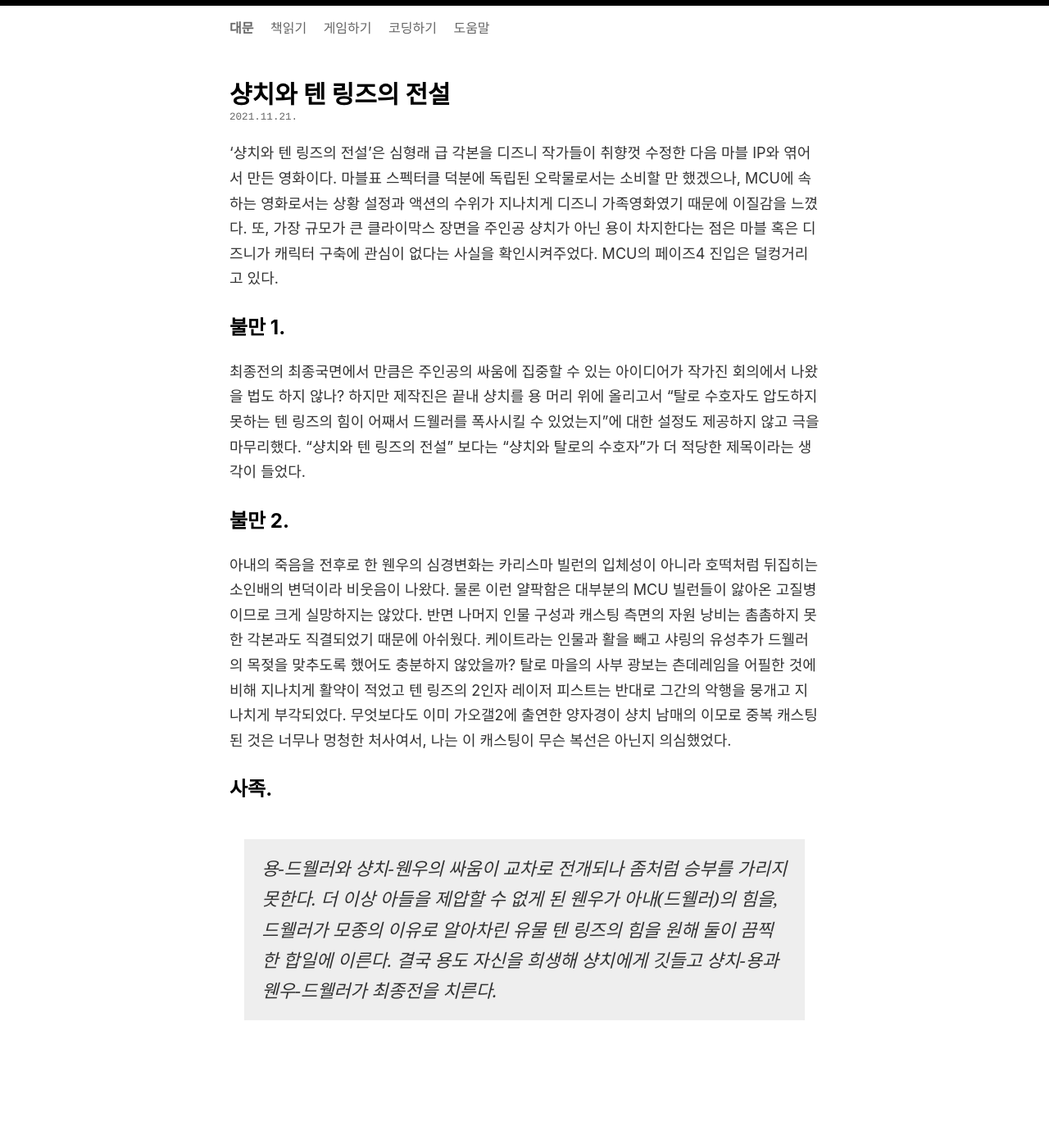
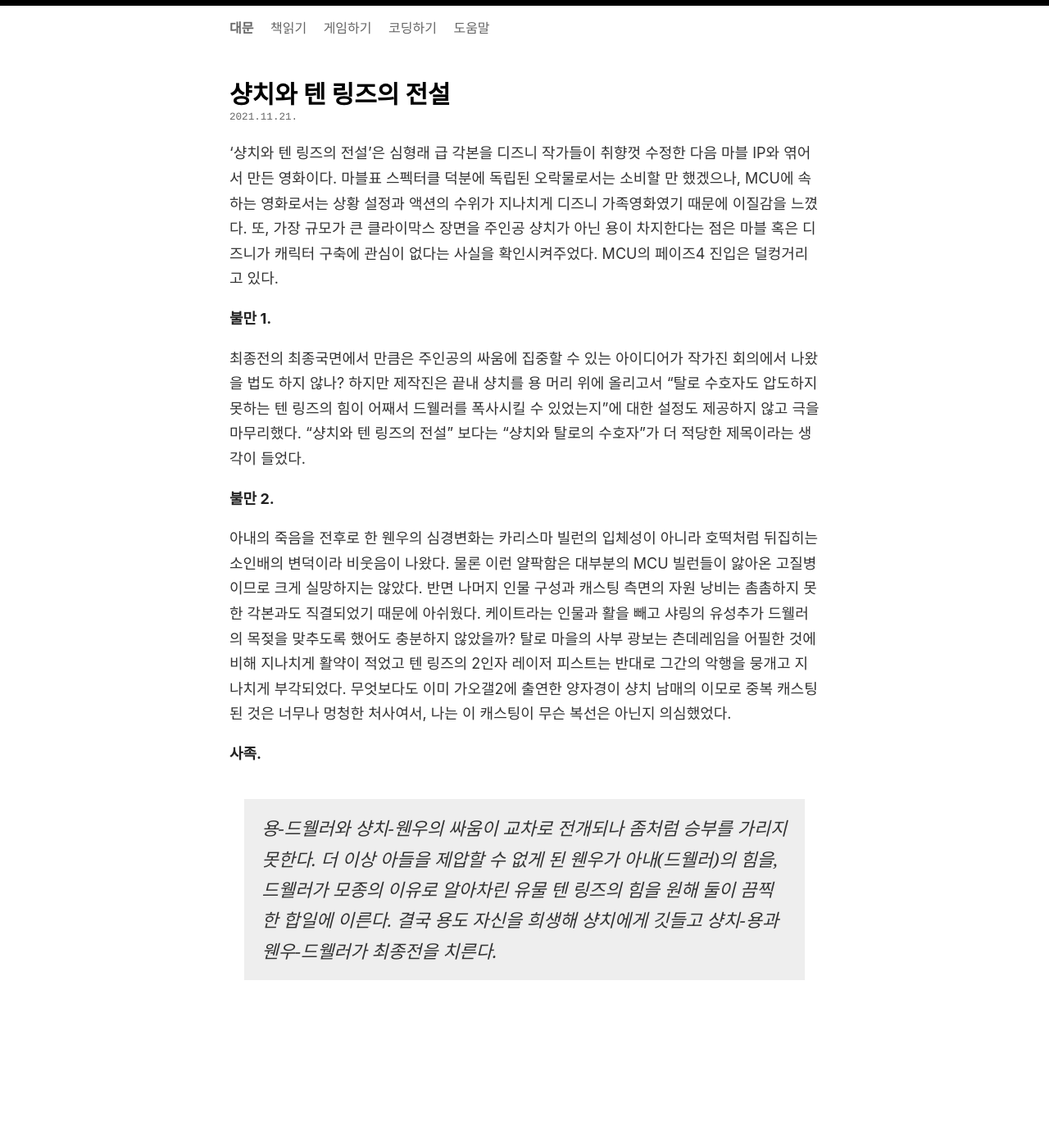
Before and after one commit to oxmhpark/www.exonomicon.net, a Jekyll site: the page built from _posts/2021-11-21-shang-chi-and-the-legend-of-the-ten-rings.md, in a window 1280 px wide. Shown: the whole page at 82% size. Built offline with Jekyll 4.4.1, drawn with Linux system fonts in a browser that asks for light colours; comment, search, counter and statistics services are not loaded; after the commit the page ends 1336 px from its top, so only the background shows below that.

```diff
--- a/_posts/2021-11-21-shang-chi-and-the-legend-of-the-ten-rings.md
+++ b/_posts/2021-11-21-shang-chi-and-the-legend-of-the-ten-rings.md
@@ -6,14 +6,14 @@ published : true
 ---
 '샹치와 텐 링즈의 전설'은 심형래 급 각본을 디즈니 작가들이 취향껏 수정한 다음 마블 IP와 엮어서 만든 영화이다. 마블표 스펙터클 덕분에 독립된 오락물로서는 소비할 만 했겠으나, MCU에 속하는 영화로서는 상황 설정과 액션의 수위가 지나치게 디즈니 가족영화였기 때문에 이질감을 느꼈다. 또, 가장 규모가 큰 클라이막스 장면을 주인공 샹치가 아닌 용이 차지한다는 점은 마블 혹은 디즈니가 캐릭터 구축에 관심이 없다는 사실을 확인시켜주었다. MCU의 페이즈4 진입은 덜컹거리고 있다.
 
-## 불만 1.
+#### 불만 1.
 
 최종전의 최종국면에서 만큼은 주인공의 싸움에 집중할 수 있는 아이디어가 작가진 회의에서 나왔을 법도 하지 않나? 하지만 제작진은 끝내 샹치를 용 머리 위에 올리고서 "탈로 수호자도 압도하지 못하는 텐 링즈의 힘이 어째서 드웰러를 폭사시킬 수 있었는지"에 대한 설정도 제공하지 않고 극을 마무리했다. "샹치와 텐 링즈의 전설" 보다는 "샹치와 탈로의 수호자"가 더 적당한 제목이라는 생각이 들었다.
 
-## 불만 2.
+#### 불만 2.
 
 아내의 죽음을 전후로 한 웬우의 심경변화는 카리스마 빌런의 입체성이 아니라 호떡처럼 뒤집히는 소인배의 변덕이라 비웃음이 나왔다. 물론 이런 얄팍함은 대부분의 MCU 빌런들이 앓아온 고질병이므로 크게 실망하지는 않았다. 반면 나머지 인물 구성과 캐스팅 측면의 자원 낭비는 촘촘하지 못한 각본과도 직결되었기 때문에 아쉬웠다. 케이트라는 인물과 활을 빼고 샤링의 유성추가 드웰러의 목젖을 맞추도록 했어도 충분하지 않았을까? 탈로 마을의 사부 광보는 츤데레임을 어필한 것에 비해 지나치게 활약이 적었고 텐 링즈의 2인자 레이저 피스트는 반대로 그간의 악행을 뭉개고 지나치게 부각되었다. 무엇보다도 이미 가오갤2에 출연한 양자경이 샹치 남매의 이모로 중복 캐스팅된 것은 너무나 멍청한 처사여서, 나는 이 캐스팅이 무슨 복선은 아닌지 의심했었다.
 
-## 사족.
+#### 사족.
 
 > 용-드웰러와 샹치-웬우의 싸움이 교차로 전개되나 좀처럼 승부를 가리지 못한다. 더 이상 아들을 제압할 수 없게 된 웬우가 아내(드웰러)의 힘을, 드웰러가 모종의 이유로 알아차린 유물 텐 링즈의 힘을 원해 둘이 끔찍한 합일에 이른다. 결국 용도 자신을 희생해 샹치에게 깃들고 샹치-용과 웬우-드웰러가 최종전을 치른다.
```
